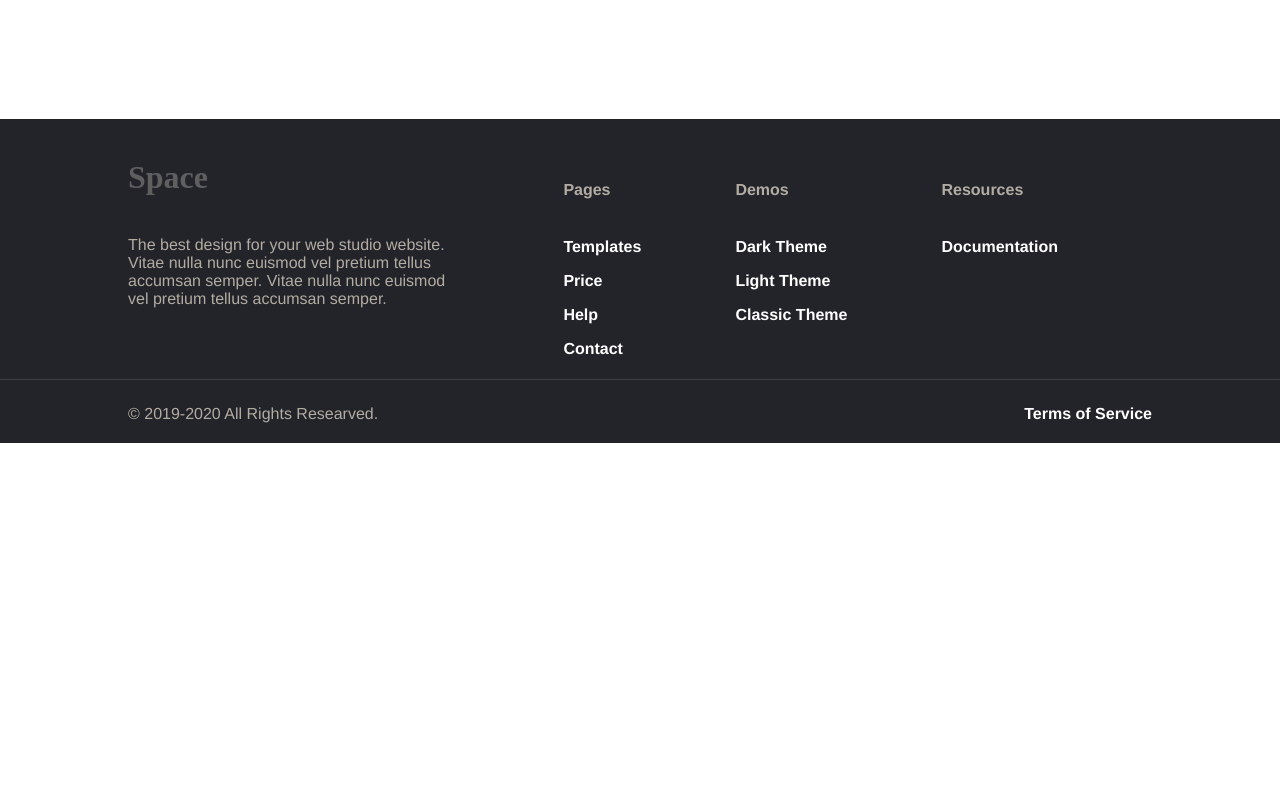
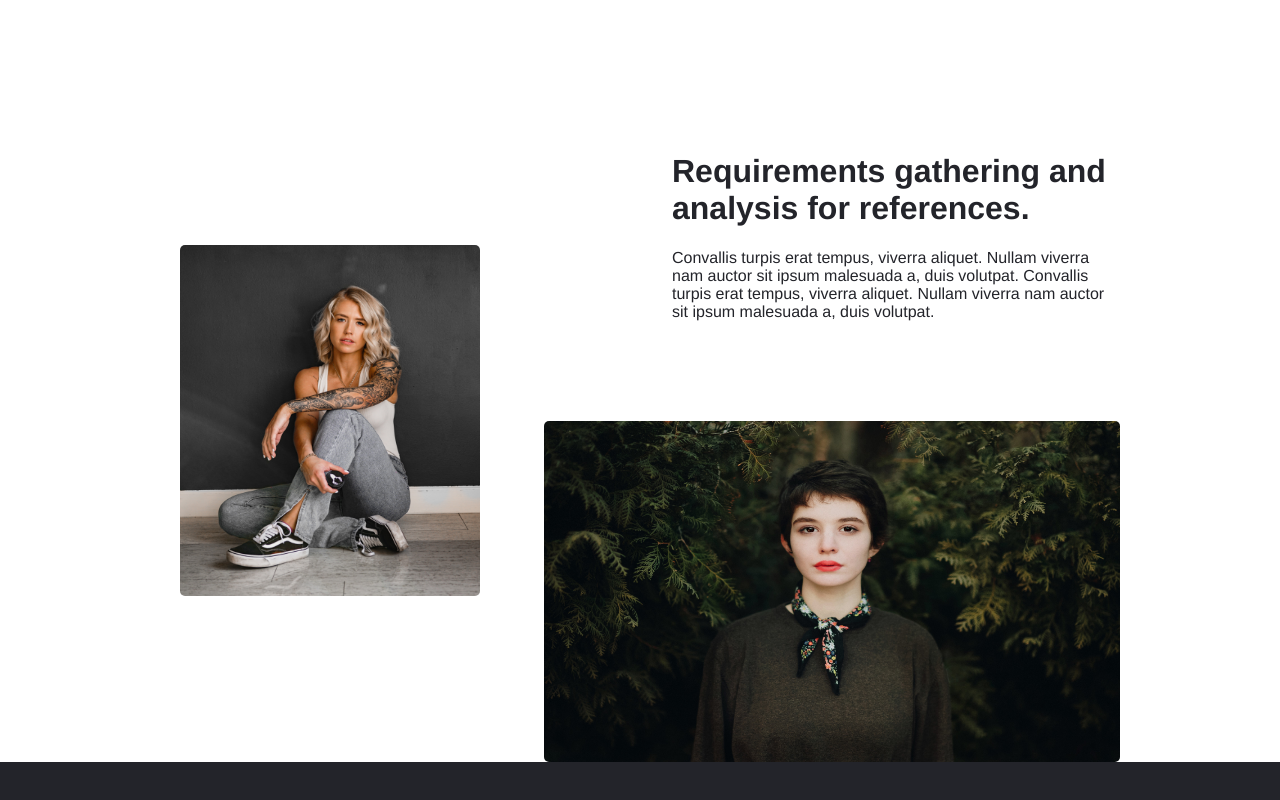
Before and after one commit to sawarni99/mobile-responsive-langing-page, a React (Create React App) app: page / in a window 1280 px wide. Shown: the part 660-1460 px from the top of the page. Before the commit the page ends 1103 px from the top, so only its background shows below. Built offline with nearby package versions, Linux system fonts and the light colour scheme; a web font is replaced by a local one.

Commit message:
Created first info

```diff
--- a/src/App.css
+++ b/src/App.css
@@ -5,5 +5,4 @@
   display: flex;
   align-items: center;
   flex-direction: column;
-  min-height: 85vh;
 }
--- a/src/App.js
+++ b/src/App.js
@@ -3,6 +3,7 @@ import "./App.css";
 import Navbar from "./components/navbar/Navbar";
 import Footer from "./components/footer/Footer";
 import Hero from "./components/hero/Hero";
+import FirstInfo from "./components/info/FirstInfo";
 
 function App() {
   return (
@@ -12,6 +13,7 @@ function App() {
       </div>
       <div className="app-body">
         <Hero />
+        <FirstInfo />
       </div>
       <div className="app-footer">
         <Footer />
--- a/src/components/hero/Hero.css
+++ b/src/components/hero/Hero.css
@@ -1,5 +1,6 @@
 .hero {
   width: var(--body-width);
+  height: 80vh;
 }
 .hero-info {
   width: 35%;
--- /dev/null
+++ b/src/components/info/FirstInfo.css
@@ -0,0 +1,35 @@
+.info {
+  width: var(--body-width);
+}
+.info img {
+  border-radius: 5px;
+}
+
+.first-info {
+  display: flex;
+}
+.first-info-left {
+  align-items: center;
+  display: flex;
+  justify-content: flex-end;
+  flex: 1;
+}
+.first-info-left img {
+  width: 300px;
+  height: 351px;
+}
+.first-info-right {
+  display: flex;
+  flex-direction: column;
+  flex: 2;
+  align-items: flex-end;
+  justify-content: flex-end;
+}
+.first-info-right img {
+  height: 50%;
+  width: 90%;
+}
+.first-info-right div {
+  width: 70%;
+  margin-bottom: 100px;
+}
--- /dev/null
+++ b/src/components/info/FirstInfo.js
@@ -0,0 +1,28 @@
+import React from "react";
+import "./FirstInfo.css";
+
+function FirstInfo() {
+  return (
+    <div className="info">
+      <div className="first-info">
+        <div className="first-info-left">
+          <img src="/images/info2.jpg" alt="" />
+        </div>
+        <div className="first-info-right">
+          <div>
+            <h1>Requirements gathering and analysis for references.</h1>
+            <span>
+              Convallis turpis erat tempus, viverra aliquet. Nullam viverra nam
+              auctor sit ipsum malesuada a, duis volutpat. Convallis turpis erat
+              tempus, viverra aliquet. Nullam viverra nam auctor sit ipsum
+              malesuada a, duis volutpat.
+            </span>
+          </div>
+          <img src="/images/info1.jpg" alt="" />
+        </div>
+      </div>
+    </div>
+  );
+}
+
+export default FirstInfo;
```
